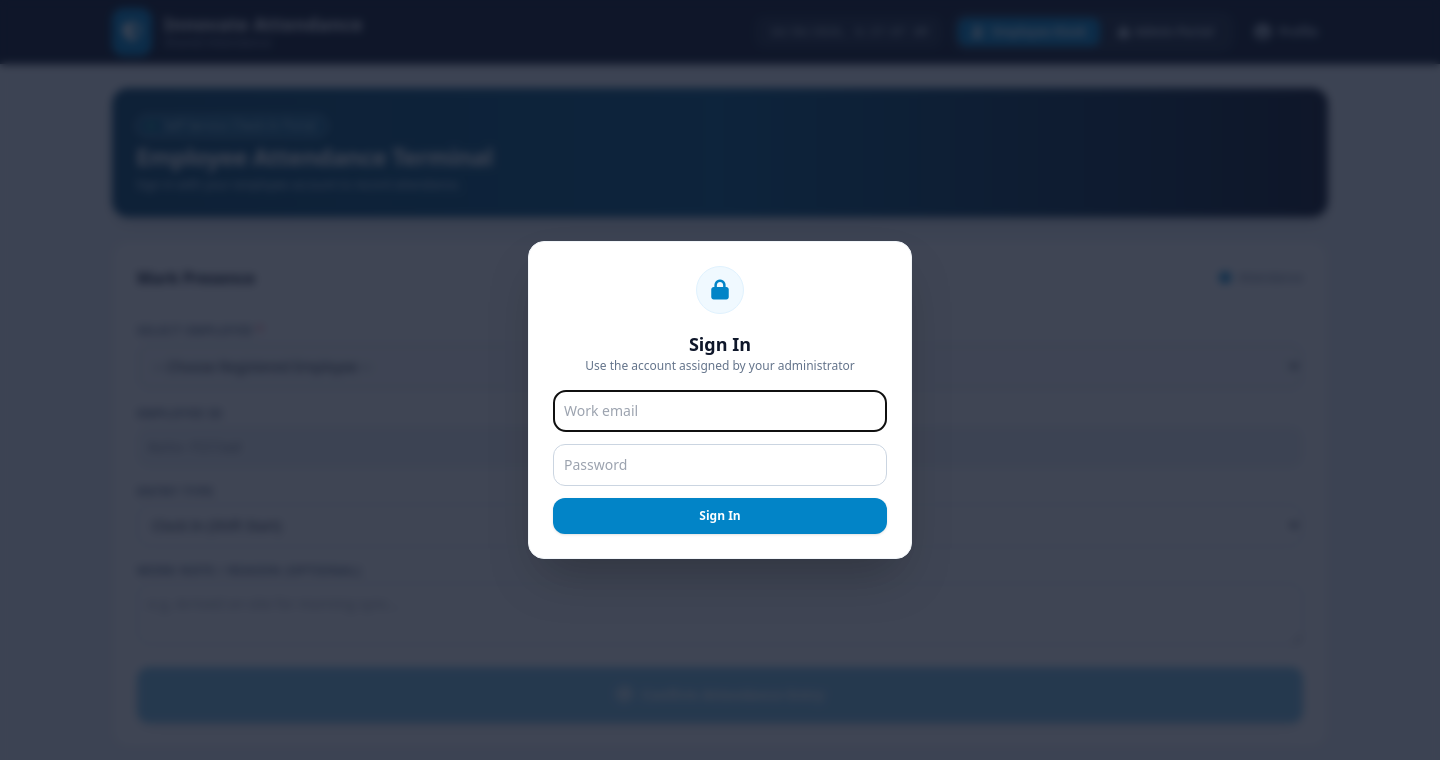
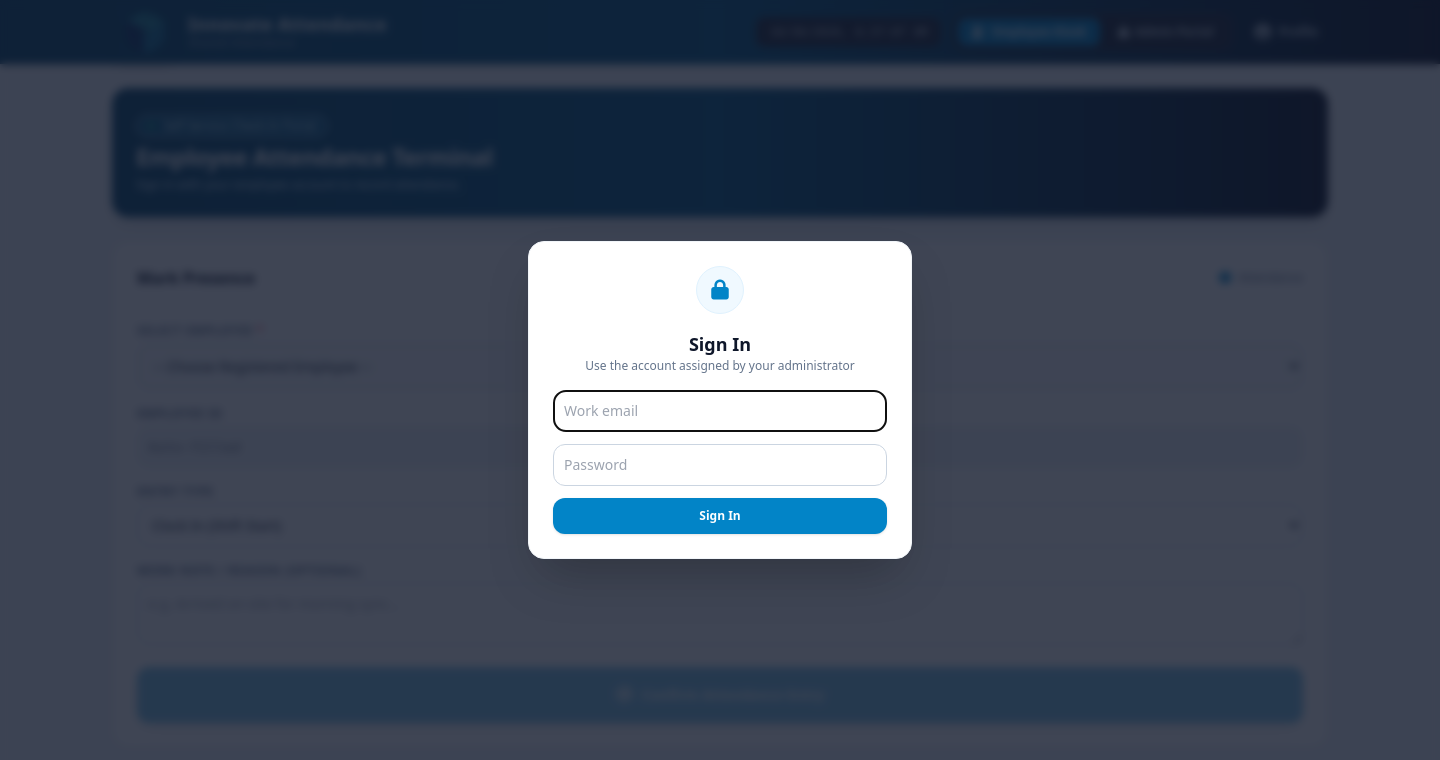
Before and after one commit to Ridoy-cyber/Attendance, an Electron app: page employee_attendance_location_verification_system (2).html in a window 1440 px wide. Drawn offline with nearby package versions, Linux system fonts and the light colour scheme.

Commit message:
Update site header logo

```diff
--- a/build-site.js
+++ b/build-site.js
@@ -10,5 +10,9 @@ fs.mkdirSync(output, { recursive: true });
 fs.copyFileSync(path.join(root, htmlFile), path.join(output, 'index.html'));
 fs.copyFileSync(path.join(root, 'cloud.js'), path.join(output, 'cloud.js'));
 fs.copyFileSync(path.join(root, 'supabase-config.js'), path.join(output, 'supabase-config.js'));
+const logoDirectory = path.join(root, 'logo');
+if (fs.existsSync(logoDirectory)) {
+  fs.cpSync(logoDirectory, path.join(output, 'logo'), { recursive: true });
+}
 
 console.log(`Static site created at ${output}`);
--- a/employee_attendance_location_verification_system (2).html
+++ b/employee_attendance_location_verification_system (2).html
@@ -49,13 +49,13 @@
 <body class="h-full text-slate-800 flex flex-col font-sans antialiased">
 
     <!-- Top Global Header Nav -->
-    <header class="bg-slate-900 text-white shadow-md sticky top-0 z-50">
+    <header class="bg-gradient-to-r from-brand-900 via-brand-800 to-slate-900 text-white shadow-md sticky top-0 z-50">
         <div class="relative max-w-7xl mx-auto px-4 sm:px-6 lg:px-8">
             <div class="flex items-center justify-between h-16">
                 <!-- System Logo -->
                 <div class="flex items-center space-x-3">
-                    <div class="p-2.5 bg-brand-600 rounded-xl text-white shadow-md">
-                        <i class="fa-solid fa-shield-halved text-xl"></i>
+                    <div class="p-2.5 rounded-xl text-white shadow-md">
+                        <img src="./logo/innovate.png" alt="Innovate Attendance logo" class="h-11 w-11 object-contain">
                     </div>
                     <div>
                         <h1 class="font-bold text-lg leading-tight tracking-wide">Innovate Attendance</h1>
```
Also changed, not shown: logo/innovate.png (added).
